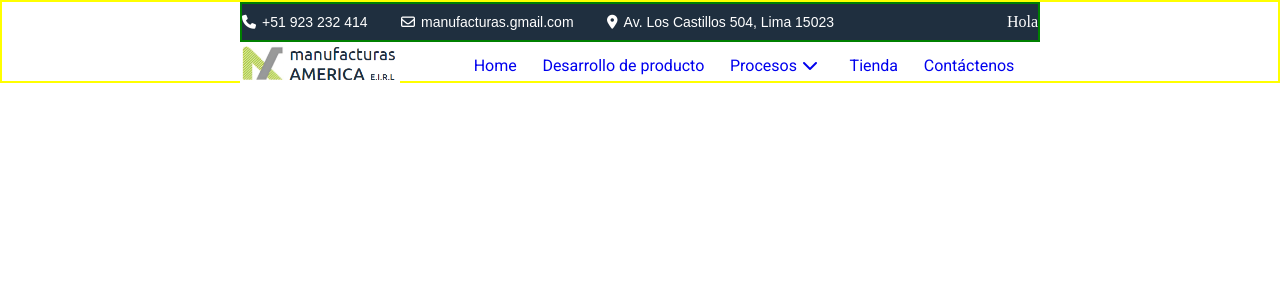
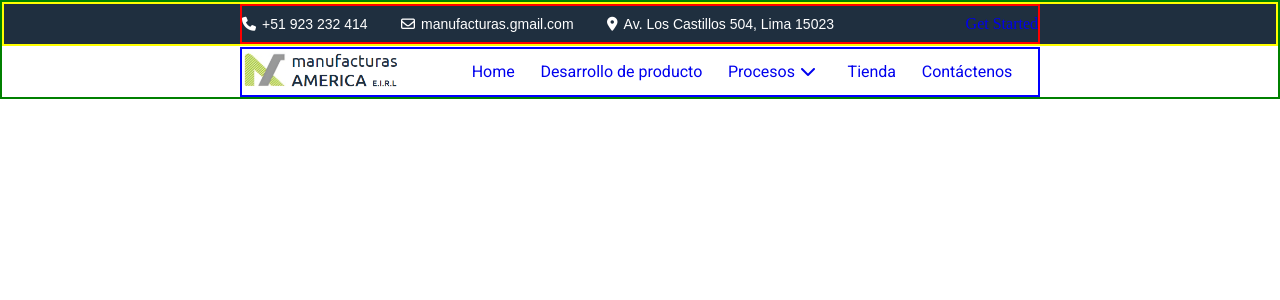
Before and after one commit to ThisWildLifef7/Manufacturas.github.io, a PHP site: page / in a window 1280 px wide. Shown: the top 300 px of the page. Run offline with PHP 8.4, Linux system fonts and the light colour scheme; some libraries are stand-ins or nearby versions.

Commit message:
Short change

```diff
--- a/index.html
+++ b/index.html
@@ -12,6 +12,7 @@
 </head>
 <body>
     <header class="header">
+        <div class="box-left">
             <nav class="nav-left">
                 <div class="info-details">
                     <ul class="op-found">
@@ -21,9 +22,10 @@
                     </ul>
                 </div>
                 <div class="social-details">
-                <li>Hola</li>
+                    <a href="#">Get Started</a>
                 </div>
             </nav>
+        </div>
         <nav class="nav-right">
             <figure class="card-logo">
                 <img class="img" src="./pics/logo.png" alt="logo">
--- a/style.css
+++ b/style.css
@@ -10,21 +10,29 @@
 } */
 
 .header {
-    border: 2px solid yellow;
+    border: 2px solid green;
     display: grid;
     place-items: center;
-    height: 5.2rem;
+    height: 6.2rem;
 }
 /* Primer nav */
+
+.box-left {
+    border: 2px solid yellow;
+    width: 100%;
+    display: grid;
+    background-color: #1F2F3F;
+    place-content: center;
+}
+
 .nav-left {
-    border: 2px solid green;
+    border: 2px solid red;
     width: 50rem;
     height: 2.5rem;
     display: flex;
     color: white;
     justify-content: space-between;
     align-items: center;
-    background-color: #1F2F3F;
 }
 .op-found {
     display: flex;
@@ -43,6 +51,7 @@
     display: flex;
     justify-content: space-between;
     width: 50rem;
+    border: 2px solid blue;
 }
 
 .card-logo {
```
Lines whose indentation alone changed are shown as unchanged.
